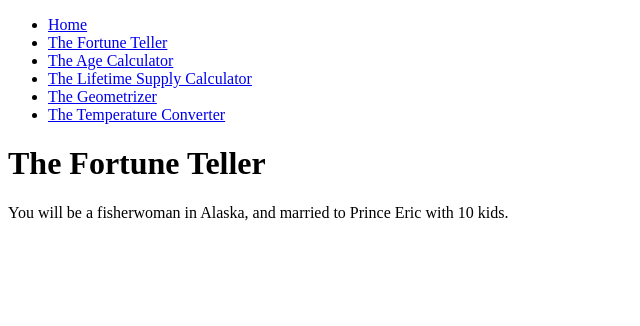
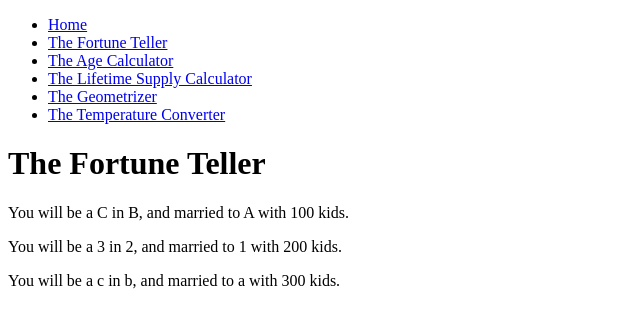
Before and after one commit to radrye/javascript-variables-and-functions-exercises, a plain HTML site: page thefortuneteller.html in a window 1280 px wide. Shown: the whole page, without its empty margins (0-640 px from the left). Drawn offline with Linux system fonts and the light colour scheme.

Commit message:
fortune teller refactor functions exercise

```diff
--- a/thefortuneteller.html
+++ b/thefortuneteller.html
@@ -15,13 +15,21 @@
     <h1>The Fortune Teller</h1>
     <div id="output"></div>
     <script>
-      // YOUR CODE GOES HERE
-      var numberOfChildren    = 10;
-      var partnersName        = "Prince Eric";
-      var geographicLocation  = "Alaska";
-      var jobTitle            = "fisherwoman";
 
-      var fortune = " You will be a "
+/*
+Why pay a fortune teller when you can just program your fortune yourself?
+
+Write a function named tellFortune that:
+takes 4 arguments: number of children, partner's name, geographic location, job title.
+outputs your fortune to the screen like so: "You will be a X in Y, and married to Z with N kids."
+Call that function 3 times with 3 different values for the arguments. */
+      function tellFortune(
+        numberOfChildren,
+        partnersName,
+        geographicLocation,
+        jobTitle)  {
+
+        var fortune = " You will be a "
                   + jobTitle
                   + " in "
                   + geographicLocation
@@ -31,7 +39,12 @@
                   + numberOfChildren
                   + " kids.";
       //console.log(fortune);
-      addOutput(fortune);
+        addOutput(fortune);
+      }
+
+      tellFortune(100, "A", "B", "C");
+      tellFortune(200, "1", "2", "3");
+      tellFortune(300, "a", "b", "c");
 
       // Call the addOutput function with your output value
       // when you are ready.
```
